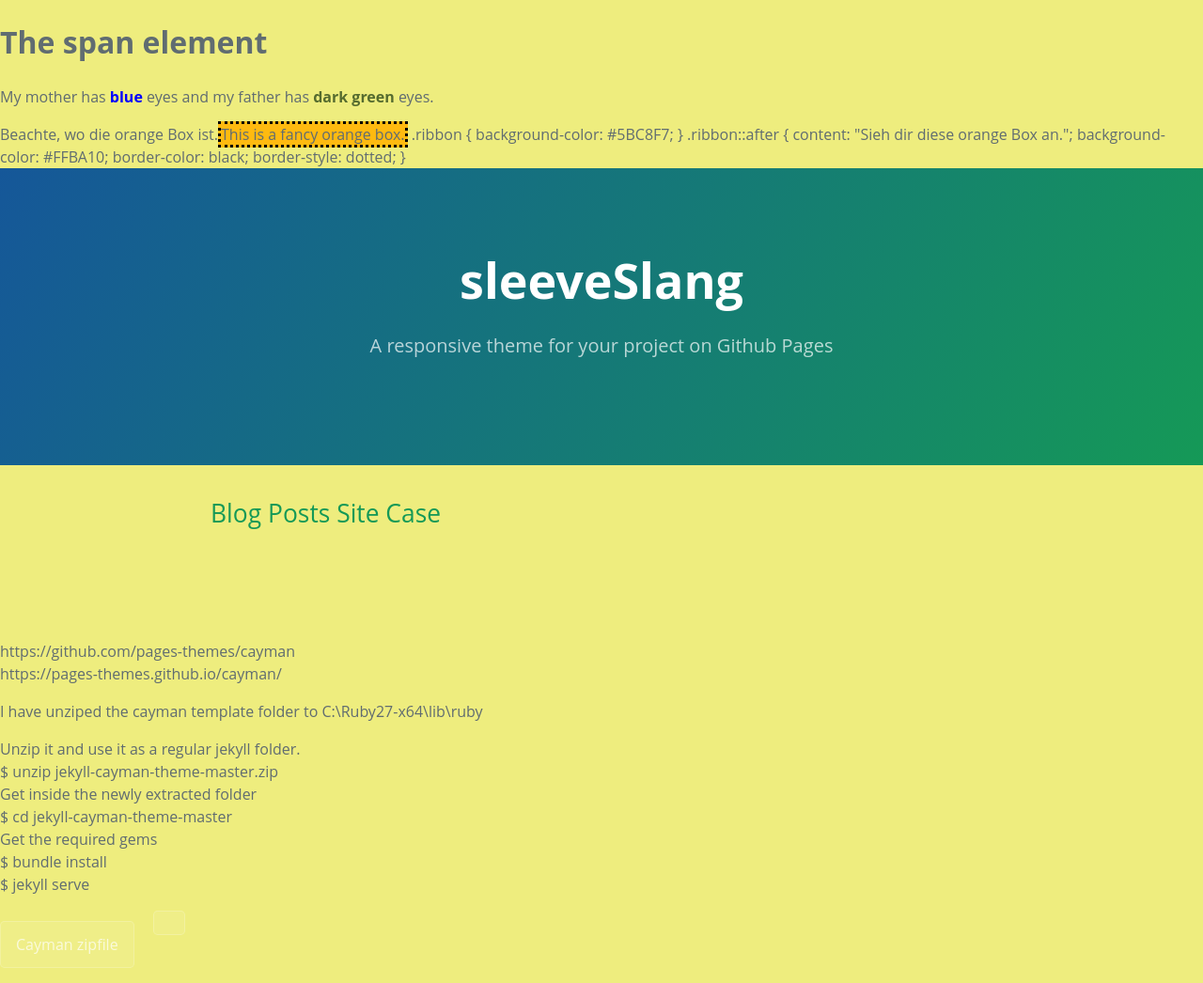
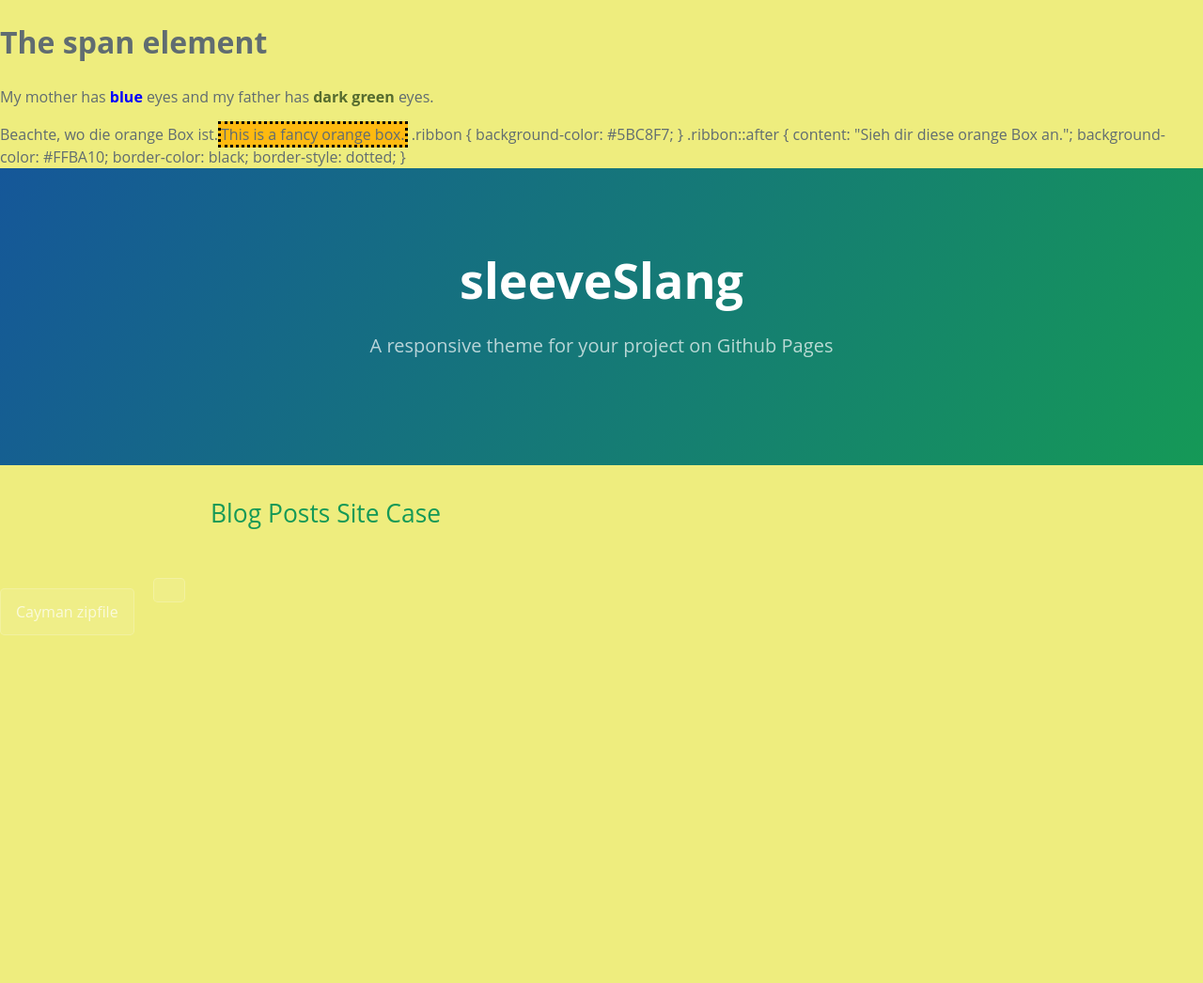
Before and after one commit to ledlightjungledStefan/Osterei, a Jekyll site: the page built from RukolaSeiteEins.markdown, in a window 1280 px wide. Shown: the whole page at 94% size. Built offline with Jekyll 4.4.1, drawn with Linux system fonts in a browser that asks for light colours; after the commit the page ends 900 px from its top, so only the background shows below that.

Commit message:
Update publicdomainfolder.html

```diff
--- a/_layouts/publicdomainfolder.html
+++ b/_layouts/publicdomainfolder.html
@@ -37,23 +37,7 @@
   <h1>Blog Posts Site Case</h1>
 
     </section>
-<h3><br></h3>
-<p>https://github.com/pages-themes/cayman<br>
-https://pages-themes.github.io/cayman/</p>
-<p>I have unziped the cayman template folder to C:\Ruby27-x64\lib\ruby<br></p>
-<p>Unzip it and use it as a regular jekyll folder.<br>
 
-$ unzip jekyll-cayman-theme-master.zip<br>
-
-Get inside the newly extracted folder<br>
-
-$ cd jekyll-cayman-theme-master<br>
-
-Get the required gems<br>
-
-$ bundle install<br>
-
-$ jekyll serve<br></p>
 
 <a href="https://github.com/pages-themes/cayman/zipball/master" class="btn">Cayman zipfile</a>
     <a href="Osterei/assets/FirstStepsForRubyGemInstallation.pdf" class="btn"></a>
```
